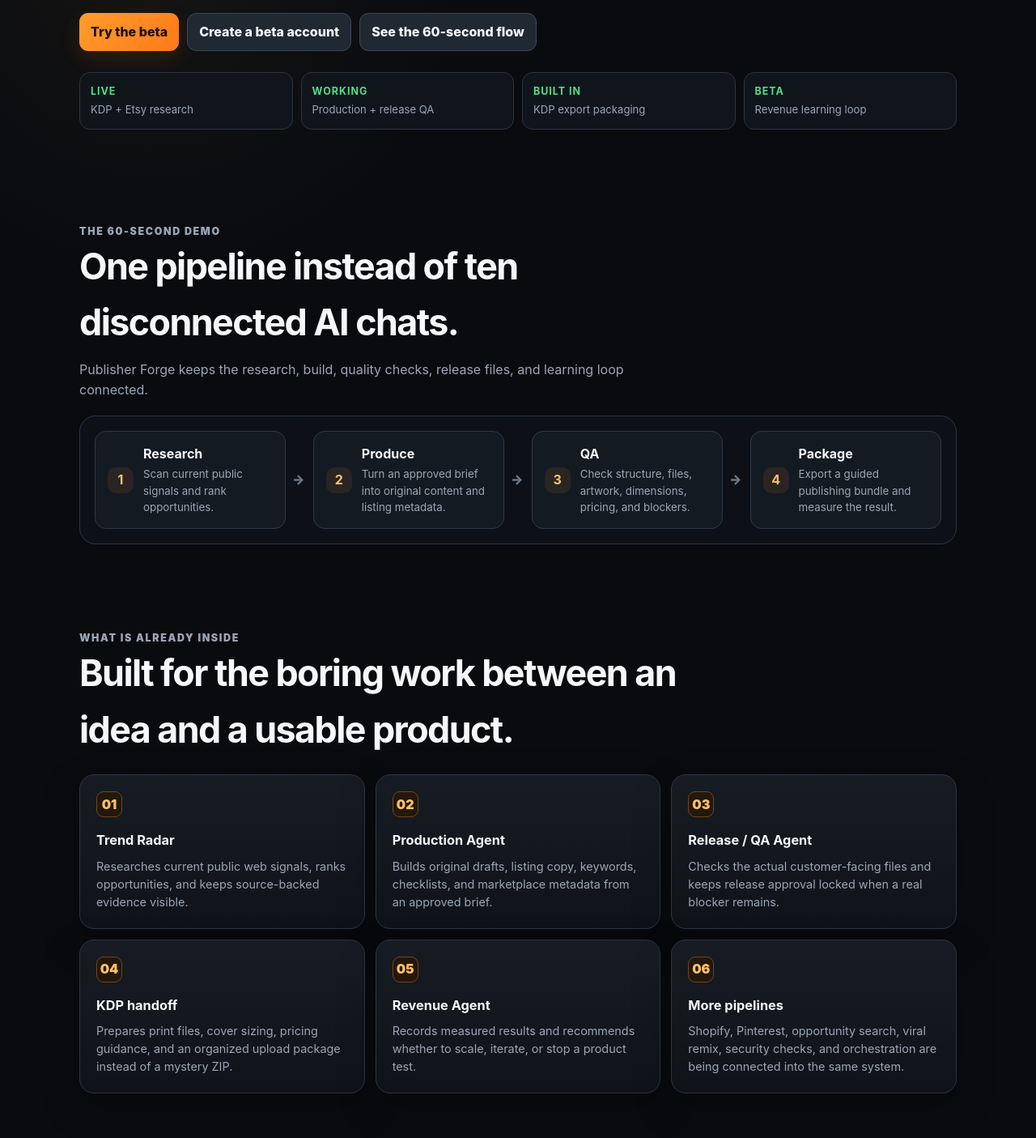
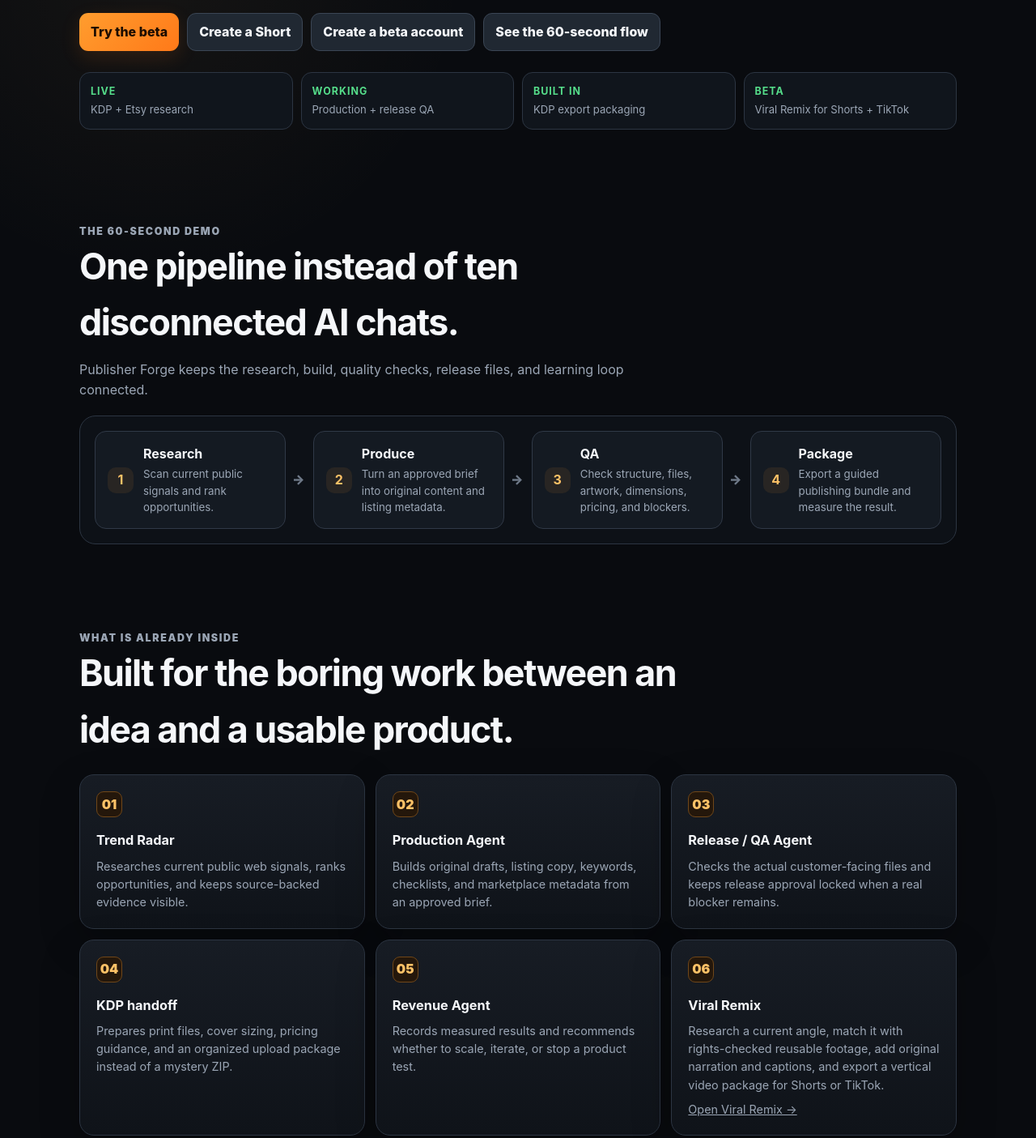
Before and after one commit to jeffyyjr/Publisher-Forge, a website: page launch.html in a window 1280 px wide. Shown: the part 580-1985 px from the top of the page at 81% size. Drawn offline with Linux system fonts and the light colour scheme; no server answers.

Commit message:
Add direct creator funnel to Viral Remix

```diff
--- a/launch.html
+++ b/launch.html
@@ -110,6 +110,7 @@
         </p>
         <div class="hero-actions">
           <a class="btn" href="/" data-launch-event="open_app">Try the beta</a>
+          <a class="btn secondary" href="/?view=viral" data-launch-event="open_viral">Create a Short</a>
           <a class="btn secondary" href="/account" data-launch-event="create_account">Create a beta account</a>
           <a class="btn secondary" href="#demo" data-launch-event="view_demo">See the 60-second flow</a>
         </div>
@@ -117,7 +118,7 @@
           <div><strong>Live</strong><span>KDP + Etsy research</span></div>
           <div><strong>Working</strong><span>Production + release QA</span></div>
           <div><strong>Built in</strong><span>KDP export packaging</span></div>
-          <div><strong>Beta</strong><span>Revenue learning loop</span></div>
+          <div><strong>Beta</strong><span>Viral Remix for Shorts + TikTok</span></div>
         </div>
       </div>
     </section>
@@ -150,7 +151,7 @@
         <article class="card"><div class="num">03</div><h3>Release / QA Agent</h3><p>Checks the actual customer-facing files and keeps release approval locked when a real blocker remains.</p></article>
         <article class="card"><div class="num">04</div><h3>KDP handoff</h3><p>Prepares print files, cover sizing, pricing guidance, and an organized upload package instead of a mystery ZIP.</p></article>
         <article class="card"><div class="num">05</div><h3>Revenue Agent</h3><p>Records measured results and recommends whether to scale, iterate, or stop a product test.</p></article>
-        <article class="card"><div class="num">06</div><h3>More pipelines</h3><p>Shopify, Pinterest, opportunity search, viral remix, security checks, and orchestration are being connected into the same system.</p></article>
+        <article class="card"><div class="num">06</div><h3>Viral Remix</h3><p>Research a current angle, match it with rights-checked reusable footage, add original narration and captions, and export a vertical video package for Shorts or TikTok.</p><p><a href="/?view=viral" data-launch-event="open_viral">Open Viral Remix →</a></p></article>
       </div>
     </section>
 
```
